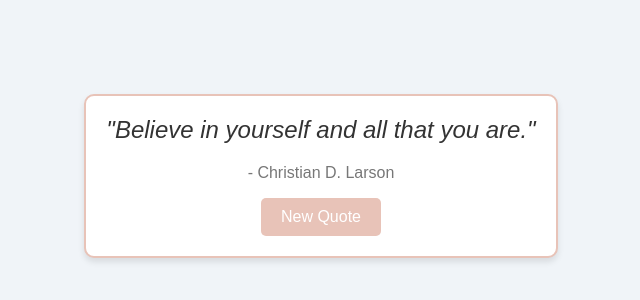
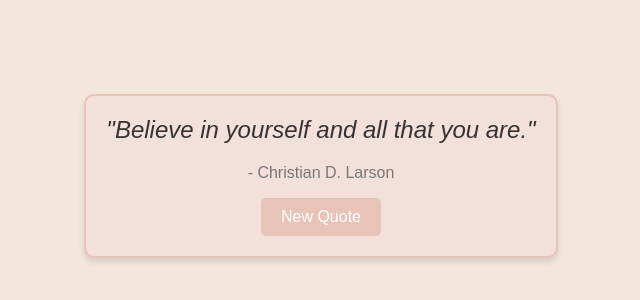
Before and after one commit to PierreValadeau/confidence-quote-generator, a plain HTML site: page index.html in a window 1280 px wide. Shown: the part 224-524 px from the top of the page, without its empty margins (319-959 px from the left). Drawn offline with Linux system fonts and the light colour scheme.

Commit message:
fixing background color

```diff
--- a/style.css
+++ b/style.css
@@ -6,7 +6,7 @@ body {
   justify-content: center;
   height:100vh ;
   margin: 0;
-  background-color: #f0f4f8;
+  background-color: #f3e6db;
   color: #333;
 }
 
@@ -15,7 +15,7 @@ body {
   padding: 20px;
   border: 2px solid #E8C3B8;
   border-radius: 10px;
-  background-color: #fff;
+  background-color: #f3e0db;
   box-shadow: 0 4px 6px rgba(0, 0, 0, 0.1);
 }
 
@@ -41,5 +41,5 @@ button {
 }
 
 button:hover {
-  background-color: #E8C3B8;
+  background-color: #e2b3a5;
 }
```
